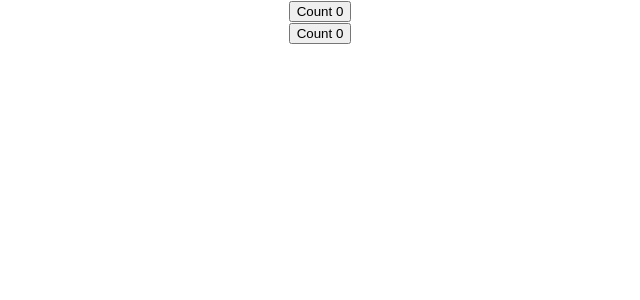
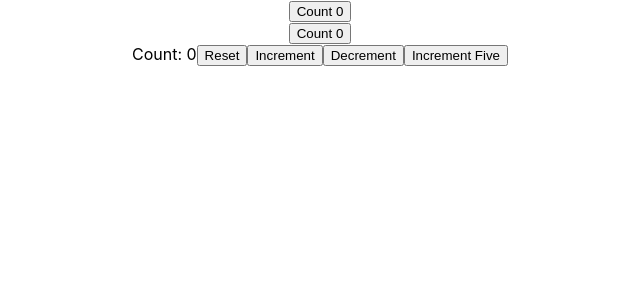
Before and after one commit to WilsonHo/react_learning, a React (Create React App) app: page / in a window 1280 px wide. Shown: the top 300 px of the page, without its empty margins (320-960 px from the left). Built offline with nearby package versions, Linux system fonts and the light colour scheme.

Commit message:
[Hook] - useState part 02

```diff
--- a/src/App.js
+++ b/src/App.js
@@ -3,11 +3,13 @@ import './App.css';
 
 import ClassCounter from "./components/ClassCounter";
 import HookCounter from "./components/HookCounter";
+import HookCounterTwo from "./components/HookCounterTwo";
 function App() {
   return (
     <div className="App">
       <ClassCounter/>
       <HookCounter/>
+      <HookCounterTwo/>
     </div>
   );
 }
--- /dev/null
+++ b/src/components/HookCounterTwo.js
@@ -0,0 +1,36 @@
+import React, {useState} from 'react';
+
+const HookCounterTwo = () => {
+  const initialCount = 0;
+  const [count, setCount] = useState(initialCount);
+
+  const handleResetOnclick = () =>{
+    setCount(initialCount);
+  };
+
+  const handleIncrementOnclick = () =>{
+    setCount(prev => prev + 1);
+  };
+
+  const handleDecrementOnclick = () =>{
+    setCount(prev => prev - 1);
+  };
+
+  const handleIncrementFiveOnClick = () =>{
+    for (let i = 0; i < 5; i++){
+      setCount(prev => prev + 1);
+    }
+  };
+  return (
+    <div>
+      Count: {count}
+      <button onClick={handleResetOnclick}>Reset</button>
+      <button onClick={handleIncrementOnclick}>Increment</button>
+      <button onClick={handleDecrementOnclick}>Decrement</button>
+      <button onClick={handleIncrementFiveOnClick}>Increment Five</button>
+
+    </div>
+  );
+};
+
+export default HookCounterTwo;
```
